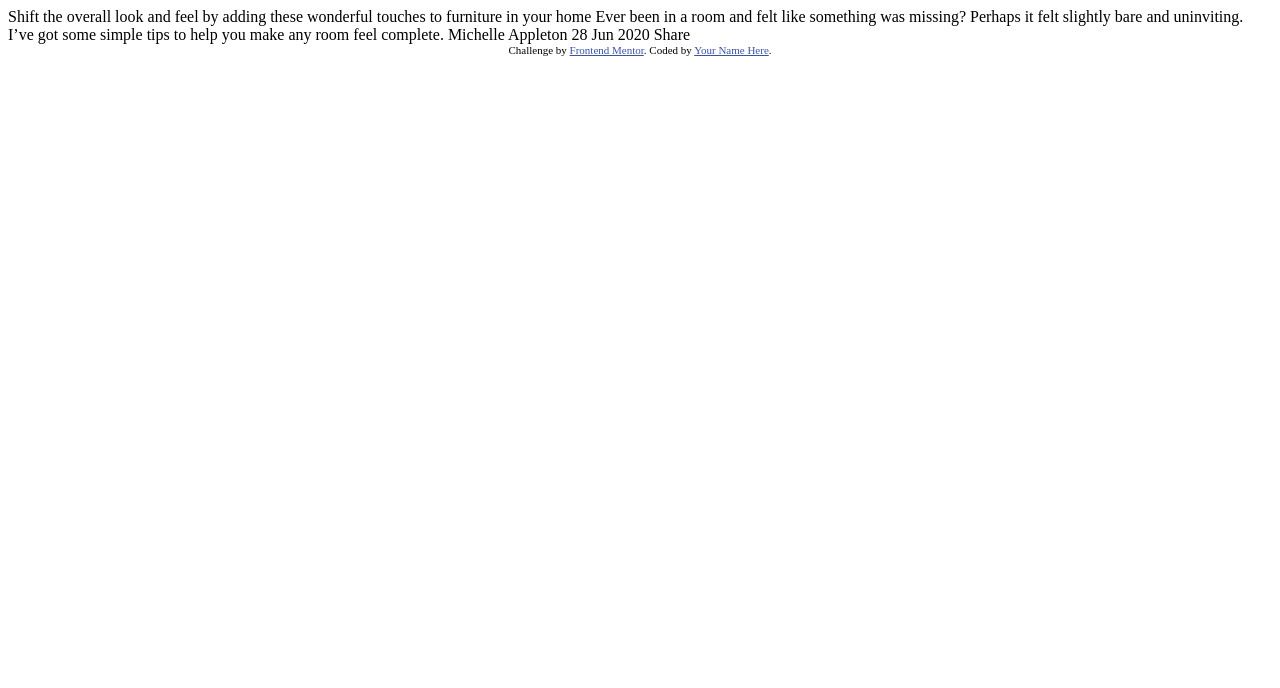
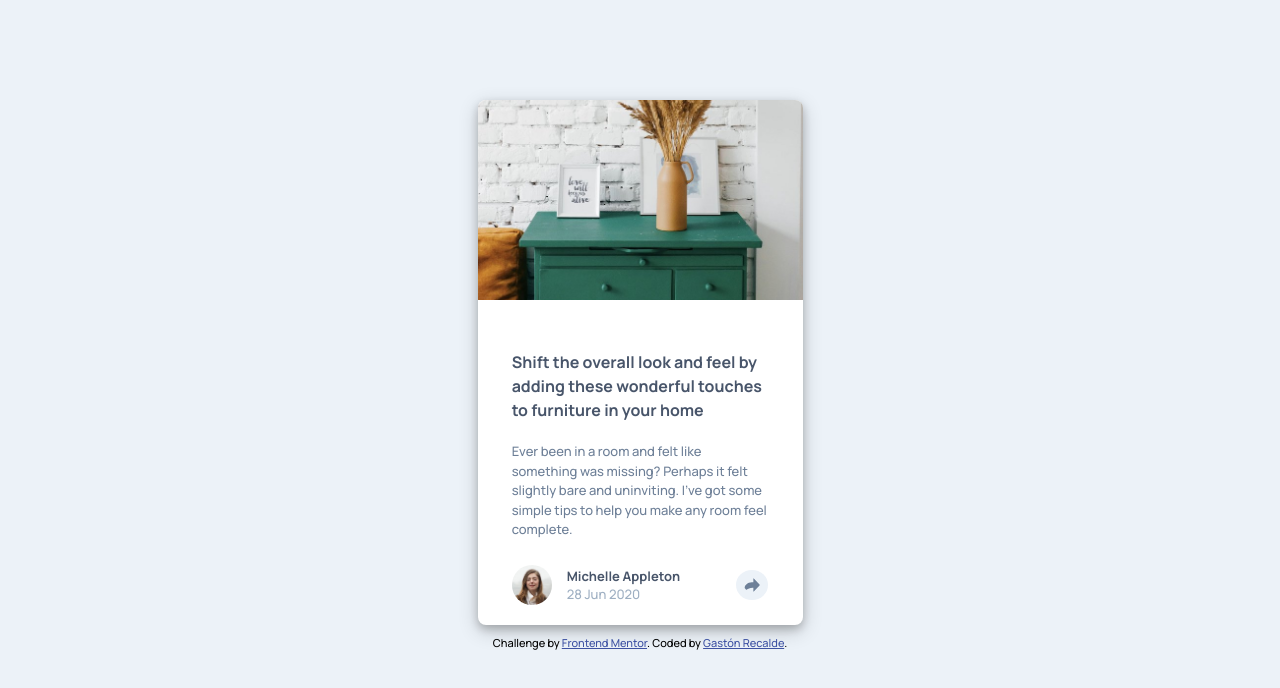
Before and after one commit to Gaston-Recalde/article-preview-component, a plain HTML site: page index.html in a window 1280 px wide. Drawn offline with Linux system fonts and the light colour scheme.

Commit message:
Diseño de movil terminado

```diff
--- a/index.html
+++ b/index.html
@@ -2,35 +2,50 @@
 <html lang="en">
 <head>
   <meta charset="UTF-8">
-  <meta name="viewport" content="width=device-width, initial-scale=1.0"> <!-- displays site properly based on user's device -->
+  <meta name="viewport" content="width=device-width, initial-scale=1.0">
 
   <link rel="icon" type="image/png" sizes="32x32" href="./images/favicon-32x32.png">
+  <link rel="stylesheet" href="style.css">
 
   <title>Frontend Mentor | Article preview component</title>
-
-  <!-- Feel free to remove these styles or customise in your own stylesheet 👍 -->
-  <style>
-    .attribution { font-size: 11px; text-align: center; }
-    .attribution a { color: hsl(228, 45%, 44%); }
-  </style>
 </head>
 <body>
+  <main class="main">
+    <div class="container">
+      <img src="./images/drawers.jpg" alt="Imagen florero" class="container__img">
+    </div>
+    <div class="info">
+      <h2 class="info__h2">
+        Shift the overall look and feel by adding these wonderful
+        touches to furniture in your home
+      </h2>
+      <p class="info__p">
+        Ever been in a room and felt like something was missing? Perhaps
+        it felt slightly bare and uninviting. I’ve got some simple tips
+        to help you make any room feel complete.
+      </p>
+      <div class="contact">
+        <div class="contact__persona">
+          <img src="./images/avatar-michelle.jpg" alt="Foto Michelle" class="contact__img">
+          <div class="persona__info">
+            <span class="persona__info__span">
+              Michelle Appleton
+            </span>
+            <p class="persona__info__p">
+              28 Jun 2020
+            </p>
+          </div>
+        </div>
+        <img src="./images/icon-share.svg" alt="" class="icon">
+      </div>
+    </div>
+  </main>
 
-  Shift the overall look and feel by adding these wonderful
-  touches to furniture in your home
-
-  Ever been in a room and felt like something was missing? Perhaps
-  it felt slightly bare and uninviting. I’ve got some simple tips
-  to help you make any room feel complete.
-
-  Michelle Appleton
-  28 Jun 2020
-
-  Share
+  <!-- Share -->
 
   <div class="attribution">
     Challenge by <a href="https://www.frontendmentor.io?ref=challenge" target="_blank">Frontend Mentor</a>.
-    Coded by <a href="#">Your Name Here</a>.
+    Coded by <a href="#">Gastón Recalde</a>.
   </div>
 </body>
 </html>
--- /dev/null
+++ b/style.css
@@ -0,0 +1,111 @@
+@import url('https://fonts.googleapis.com/css2?family=Manrope:wght@500;700&display=swap');
+
+*{
+    margin: 0;
+    padding: 0;
+    box-sizing: border-box;
+}
+
+:root{
+    --very-dark-grayish-blue: hsl(217, 19%, 35%);
+    --desaturated-dark-blue: hsl(214, 17%, 51%);
+    --grayish-blue: hsl(212, 23%, 69%);
+    --light-grayish-blue: hsl(210, 46%, 95%);
+}
+
+body{
+    font-family: 'Manrope', sans-serif;
+    font-weight: 500;
+    font-size: 13px;
+    background-color: var(--light-grayish-blue);
+    /* width: 100%;
+    height: 100vh; */
+}
+
+.main{
+    display: flex;
+    flex-direction: column;
+    justify-content: center;
+    align-items: center;
+    width: 325px;
+    height: auto;
+    margin: 0 auto;
+    margin-top: 100px;
+    background-color: white;
+    border-radius: 8px;
+    box-shadow: 0 4px 8px 0 rgba(0, 0, 0, 0.2), 0 6px 20px 0 rgba(0, 0, 0, 0.19);
+    margin-bottom: 10px;
+}
+
+.container{
+    width: auto;
+    height: 200px;
+}
+
+.container__img{
+    width: 325px;
+    height: 200px;
+    object-fit: cover;
+    object-position: 0% 25%;
+    border-radius: 8px 8px 0 0;
+}
+
+.info{
+    margin-top: 50px;
+    width: 79%;
+    text-align: start;
+}
+
+.info__h2{
+    color: var(--very-dark-grayish-blue);
+    font-weight: 700;
+    font-size: 16px;
+    margin-bottom: 20px;
+    line-height: 1.5;
+}
+
+.info__p{
+    color: var(--desaturated-dark-blue);
+    line-height: 1.5;
+    margin-bottom: 25px;
+}
+
+.contact{
+    display: flex;
+    justify-content: space-between;
+    align-items: center;
+    margin-bottom: 20px;
+}
+
+.contact__persona{
+    display: flex;
+    align-items: center;
+}
+
+.contact__img{
+    border-radius: 50%;
+    width: 40px;
+    height: auto;
+    margin-right: 15px;
+}
+
+.persona__info__span{
+    color: var(--very-dark-grayish-blue);
+    font-weight: 700;
+}
+
+.persona__info__p{
+    color: var(--grayish-blue);
+}
+
+.icon{
+    height: 30px;
+    padding: 8px;
+    background-color: var(--light-grayish-blue);
+    border-radius: 50%;
+}
+
+
+
+.attribution { font-size: 11px; text-align: center; }
+.attribution a { color: hsl(228, 45%, 44%); }
```
